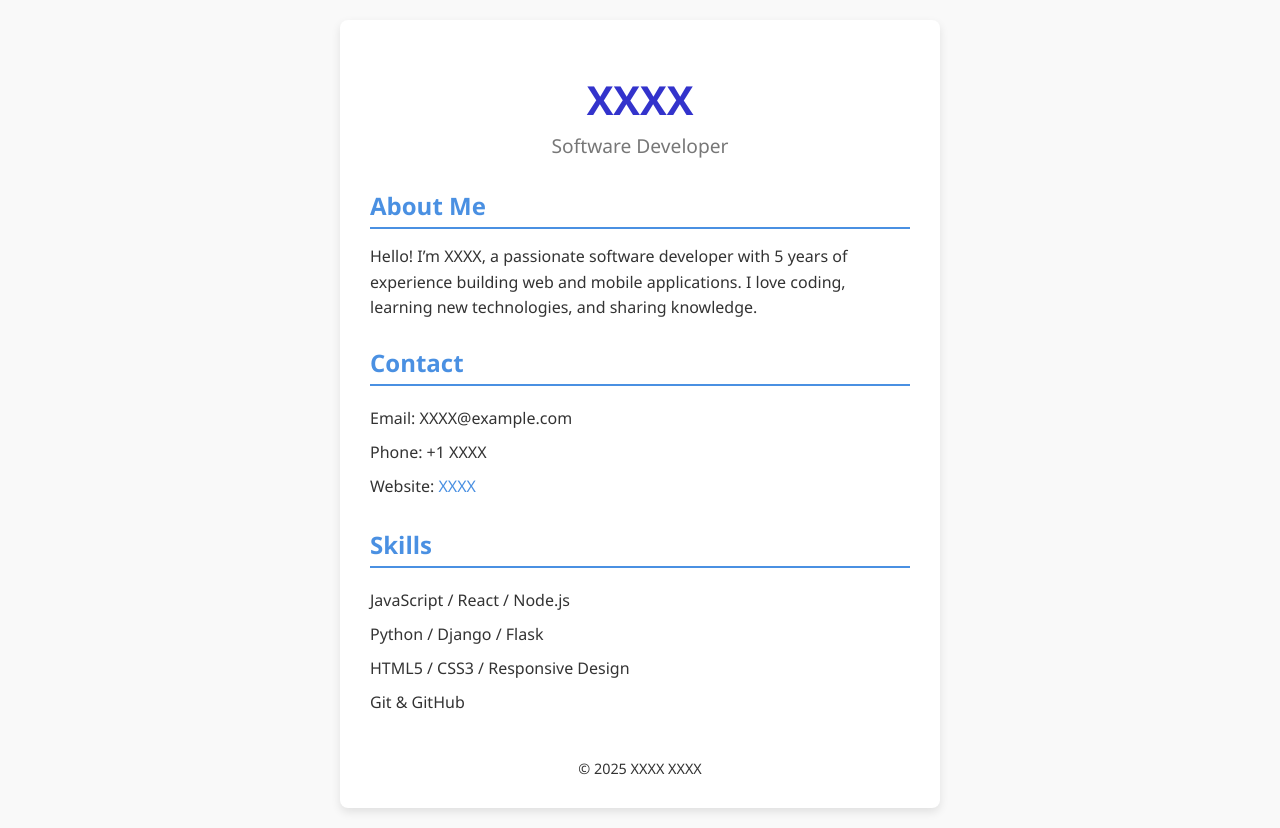
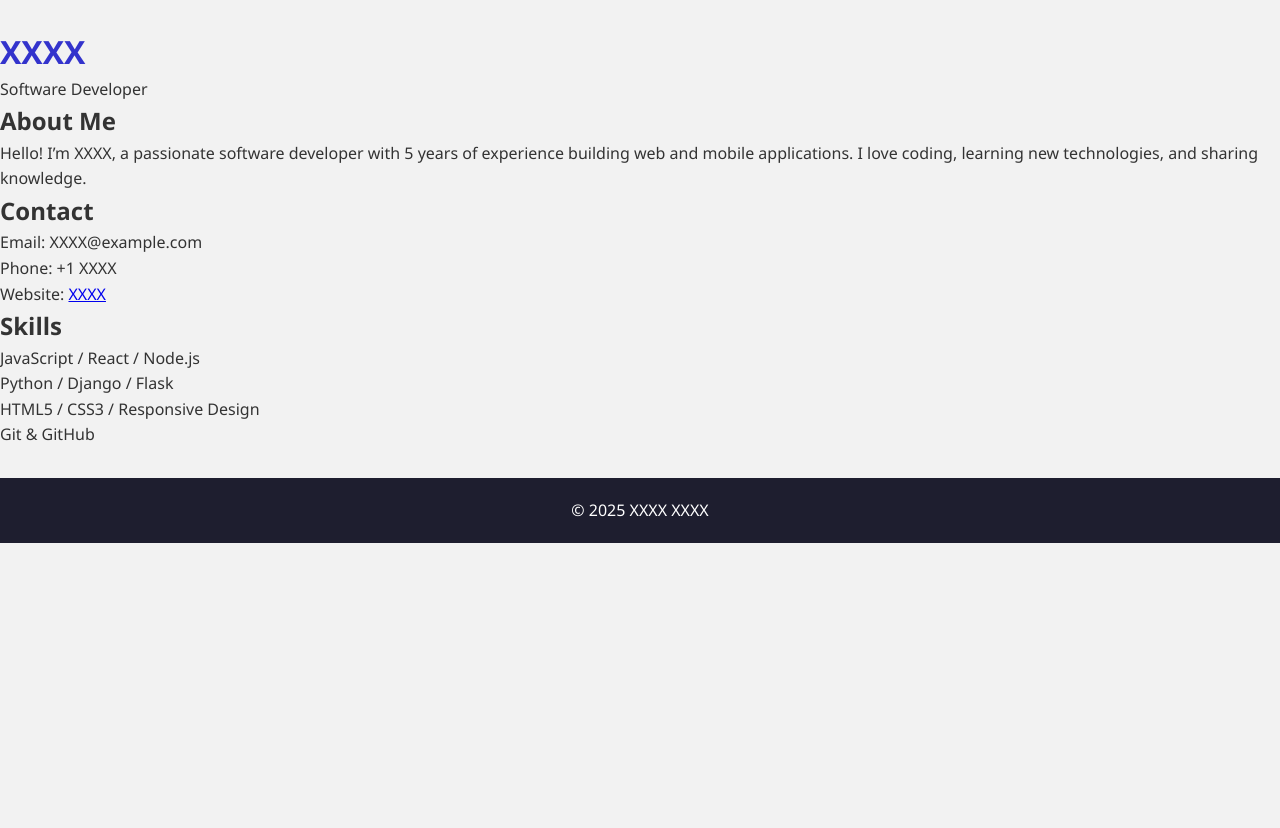
Before and after one commit to paonepotwo/mysample-website, a plain HTML site: page page2.html in a window 1280 px wide. After the commit the page ends 800 px from the top, so only its background shows below. Drawn offline with Linux system fonts and the light colour scheme.

Commit message:
Update styles.css

```diff
--- a/styles.css
+++ b/styles.css
@@ -7,92 +7,105 @@ h1 {
   color: #3333cc;
 }
 
-/* Reset and basic styles */
+/* General Reset */
 * {
   margin: 0;
   padding: 0;
   box-sizing: border-box;
-  font-family: 'Segoe UI', Tahoma, Geneva, Verdana, sans-serif;
+}
+
+body {
+  font-family: 'Segoe UI', sans-serif;
+  line-height: 1.6;
+  background-color: #f2f2f2;
   color: #333;
 }
 
-body {
-  background: #f9f9f9;
-  padding: 20px;
+/* Navigation Bar */
+.navbar {
+  background-color: #1e1e2f;
+  color: #fff;
+  padding: 15px 30px;
+  display: flex;
+  justify-content: space-between;
+  align-items: center;
+  position: sticky;
+  top: 0;
+  z-index: 1000;
 }
 
-.container {
-  max-width: 600px;
-  background: white;
-  margin: 0 auto;
-  border-radius: 8px;
-  box-shadow: 0 4px 10px rgba(0,0,0,0.1);
-  padding: 30px;
+.logo {
+  font-size: 1.5rem;
+  font-weight: bold;
 }
 
-header {
-  text-align: center;
-  margin-bottom: 30px;
+.nav-links {
+  list-style: none;
+  display: flex;
+  gap: 20px;
 }
 
-.profile-pic {
-  width: 150px;
-  height: 150px;
-  border-radius: 50%;
-  object-fit: cover;
-  margin-bottom: 15px;
-  border: 3px solid #4a90e2;
+.nav-links a {
+  color: white;
+  text-decoration: none;
+  font-weight: 500;
 }
 
-h1 {
-  font-size: 2.5rem;
-  margin-bottom: 5px;
+.nav-links a:hover {
+  text-decoration: underline;
 }
 
-.title {
-  font-size: 1.2rem;
-  color: #777;
+/* Hero Section */
+.hero {
+  text-align: center;
+  padding: 60px 20px;
+  background: linear-gradient(to right, #4a00e0, #8e2de2);
+  color: white;
+}
+
+.hero-img {
+  width: 120px;
+  border-radius: 50%;
+  border: 4px solid white;
   margin-bottom: 20px;
 }
 
-section {
-  margin-bottom: 25px;
+.hero h1 span {
+  color: #ffcc00;
 }
 
-section h2 {
-  border-bottom: 2px solid #4a90e2;
-  padding-bottom: 5px;
-  margin-bottom: 15px;
-  color: #4a90e2;
+.section {
+  padding: 40px 20px;
+  max-width: 800px;
+  margin: auto;
+  background: white;
+  margin-top: 20px;
+  border-radius: 10px;
+  box-shadow: 0 2px 8px rgba(0,0,0,0.1);
 }
 
-.bio p {
-  font-size: 1rem;
-  line-height: 1.6;
+.section h2 {
+  margin-bottom: 15px;
+  color: #4a00e0;
 }
 
-.contact ul,
-.skills ul {
+.skills-list {
+  display: grid;
+  grid-template-columns: repeat(auto-fit, minmax(120px, 1fr));
+  gap: 15px;
   list-style: none;
-}
-
-.contact li,
-.skills li {
-  padding: 6px 0;
-  font-size: 1rem;
-}
-
-.contact a {
-  color: #4a90e2;
-  text-decoration: none;
-}
-
-.contact a:hover {
-  text-decoration: underline;
+  padding: 0;
+  margin-top: 10px;
 }
 
 footer {
   text-align: center;
+  padding: 20px;
+  background-color: #1e1e2f;
+  color: white;
+  margin-top: 30px;
+}
+
   font-size: 0.9rem;
   color: #aaa;
   margin-top: 40px;
```
